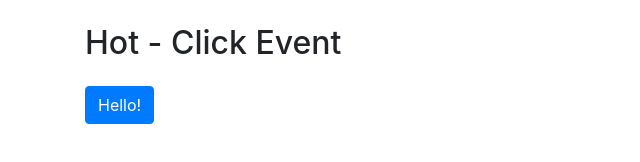
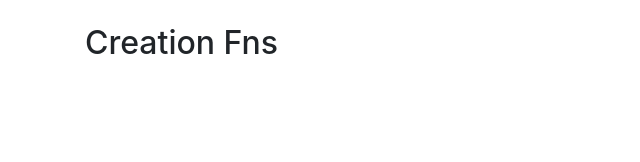
Before and after one commit to pragyavash14/RxJs-Exercises, a website: page index.html in a window 1280 px wide. Shown: the whole page, without its empty margins (0-640 px from the left). Drawn offline with nearby package versions, Linux system fonts and the light colour scheme.

Commit message:
2 files modified

```diff
--- a/index.html
+++ b/index.html
@@ -4,7 +4,5 @@
 />
 
 <div class="container">
-  <h2 class="my-4">Hot - Click Event</h2>
-
-  <button id="hello" class="btn btn-primary">Hello!</button>
+  <h2 class="my-4">Creation Fns</h2>
 </div>
```
Also changed, not shown: index.ts (+54 -2 lines).
